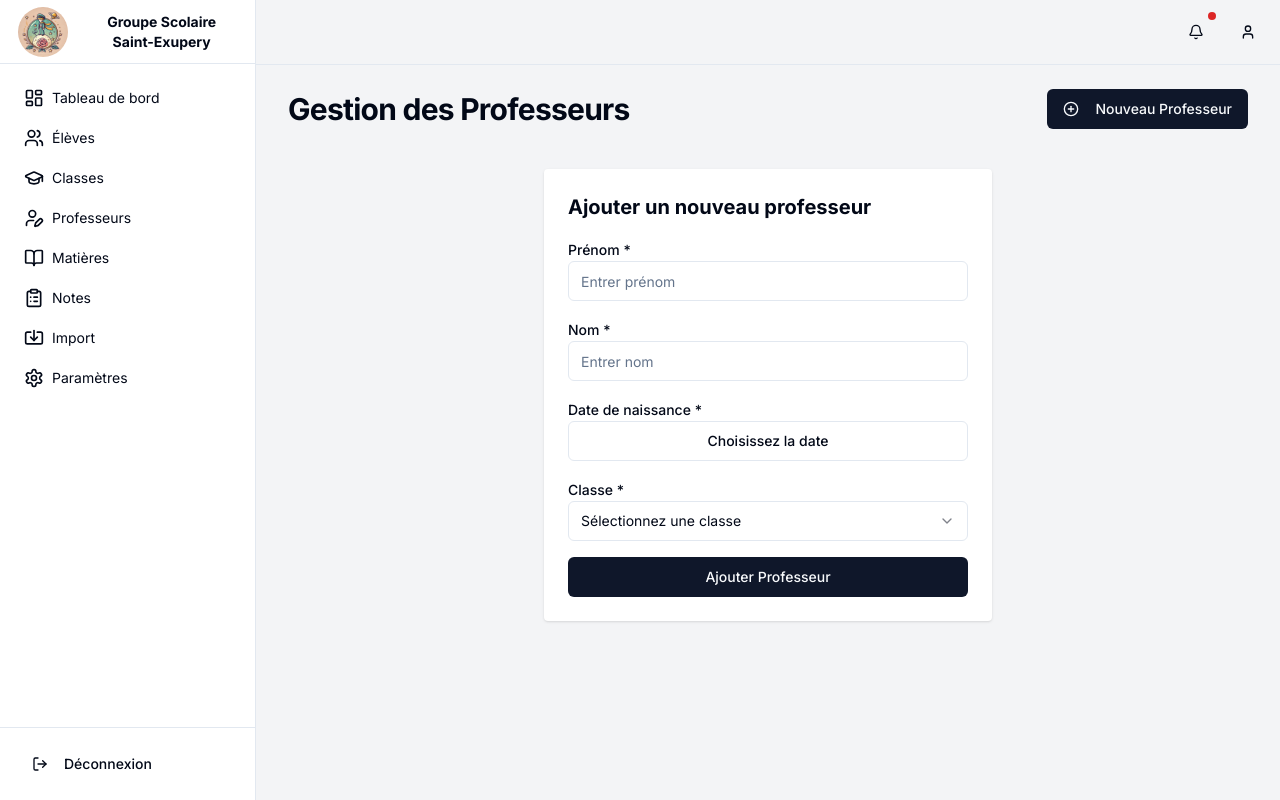
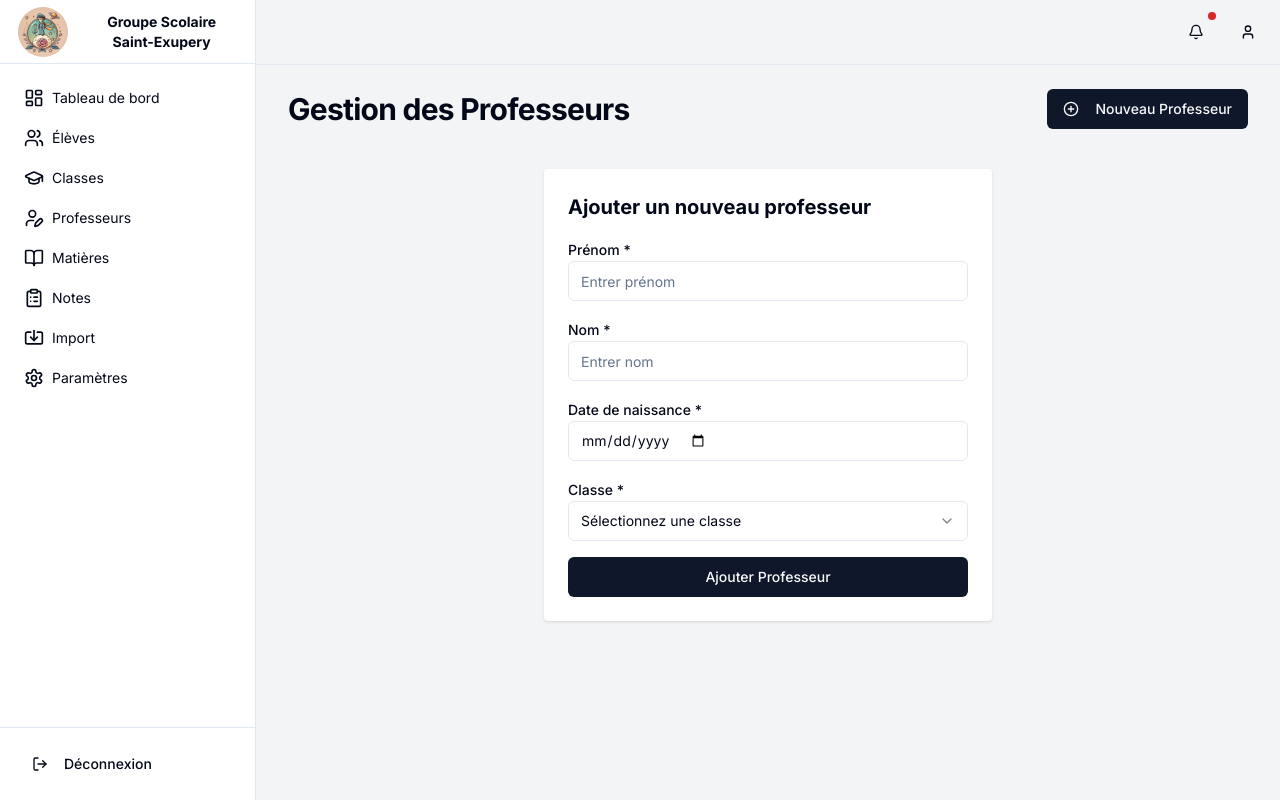
Before and after one commit to odakris/svd-saint-vinci, a Next.js app: page /dashboard/teachers/new in a window 1280 px wide. Built offline with nearby package versions, Linux system fonts and the light colour scheme.

Commit message:
update calendar and classes filters

```diff
--- a/components/teachers/NewTeacherForm.tsx
+++ b/components/teachers/NewTeacherForm.tsx
@@ -3,11 +3,8 @@
 import { useState } from "react";
 import { Button } from "@/components/ui/button";
 import { Input } from "@/components/ui/input";
-import { Calendar } from "@/components/ui/calendar";
-import { Popover, PopoverContent, PopoverTrigger } from "@/components/ui/popover";
 import { Label } from "@/components/ui/label";
 import { Select, SelectContent, SelectItem, SelectTrigger, SelectValue } from "@/components/ui/select";
-import { format } from "date-fns";
 import { passwordGenerator } from "@/utils/PasswordGenerator";
 import { Classes } from "../../types";
 
@@ -111,20 +108,7 @@ export default function NewTeacherForm() {
 
         <div>
           <Label htmlFor="birthDate">Date de naissance *</Label>
-          <Popover>
-            <PopoverTrigger asChild>
-              <Button variant="outline" className="w-full text-left">
-                {formData.birthDate ? format(formData.birthDate, "dd/MM/yyyy") : "Choisissez la date"}
-              </Button>
-            </PopoverTrigger>
-            <PopoverContent align="start">
-              <Calendar
-                mode="single"
-                selected={formData.birthDate || undefined}
-                onSelect={(date: Date | undefined) => handleChange("birthDate", date)}
-              />
-            </PopoverContent>
-          </Popover>
+          <Input id="birthDate" type="date" onChange={(e) => handleChange("birthDate", e.target.value)} required />
         </div>
 
         <div>
@@ -137,10 +121,7 @@ export default function NewTeacherForm() {
               {Object.keys(Classes)
                 .filter((key) => isNaN(Number(key))) // Exclude numeric keys
                 .map((className) => (
-                  <SelectItem
-                    key={Classes[className as keyof typeof Classes]}
-                    value={Classes[className as keyof typeof Classes].toString()}
-                  >
+                  <SelectItem key={Classes[className as keyof typeof Classes]} value={className.toString()}>
                     {className}
                   </SelectItem>
                 ))}
--- a/components/teachers/TeachersFilters.tsx
+++ b/components/teachers/TeachersFilters.tsx
@@ -24,16 +24,13 @@ export function TeachersFilters({ searchQuery, setSearchQuery, selectedClass, se
       <Select value={selectedClass} onValueChange={setSelectedClass}>
         <SelectTrigger className="w-[180px]">
           <SelectValue placeholder="Filtrer par classe" />
-        </SelectTrigger>
+        </SelectTrigger>{" "}
         <SelectContent>
           <SelectItem value="all">Tous les niveaux</SelectItem>
           {Object.keys(Classes)
             .filter((key) => isNaN(Number(key))) // Exclude numeric keys
             .map((className) => (
-              <SelectItem
-                key={Classes[className as keyof typeof Classes]}
-                value={Classes[className as keyof typeof Classes].toString()}
-              >
+              <SelectItem key={Classes[className as keyof typeof Classes]} value={className.toString()}>
                 {className}
               </SelectItem>
             ))}
```
